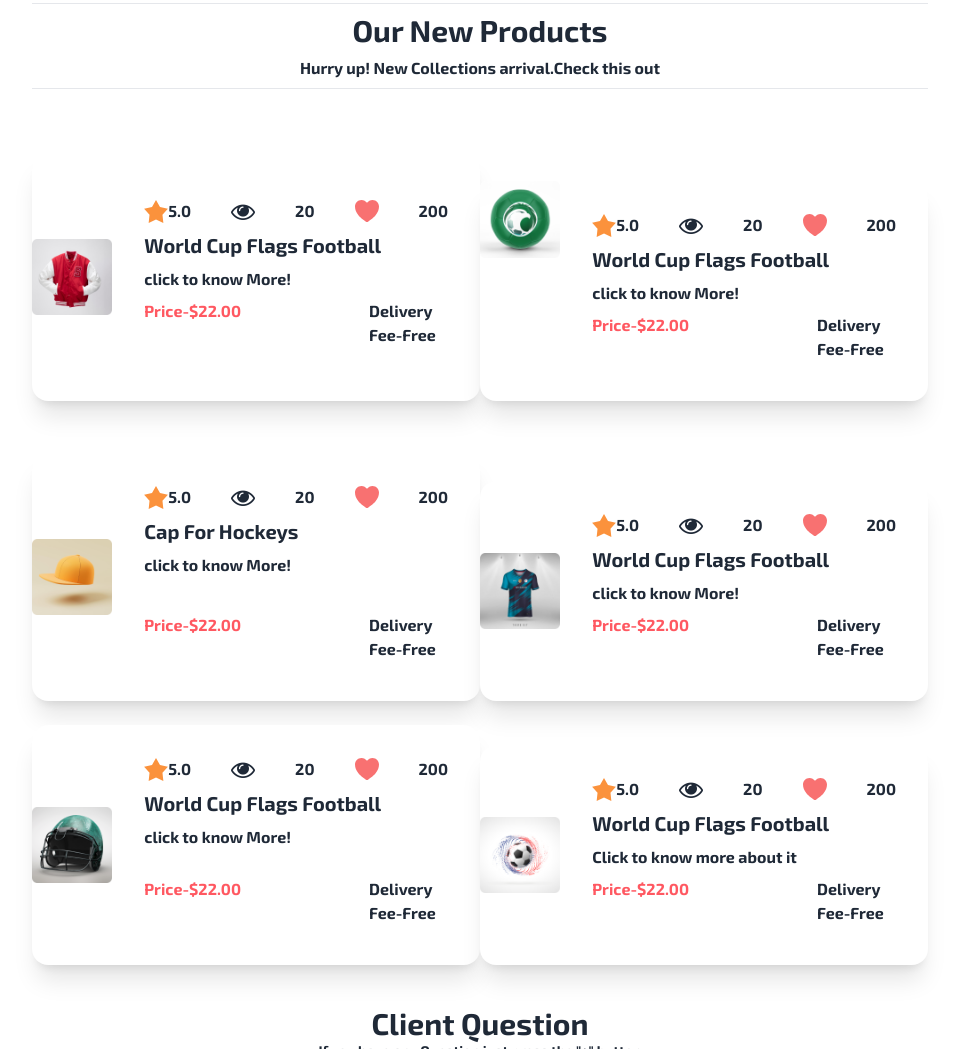
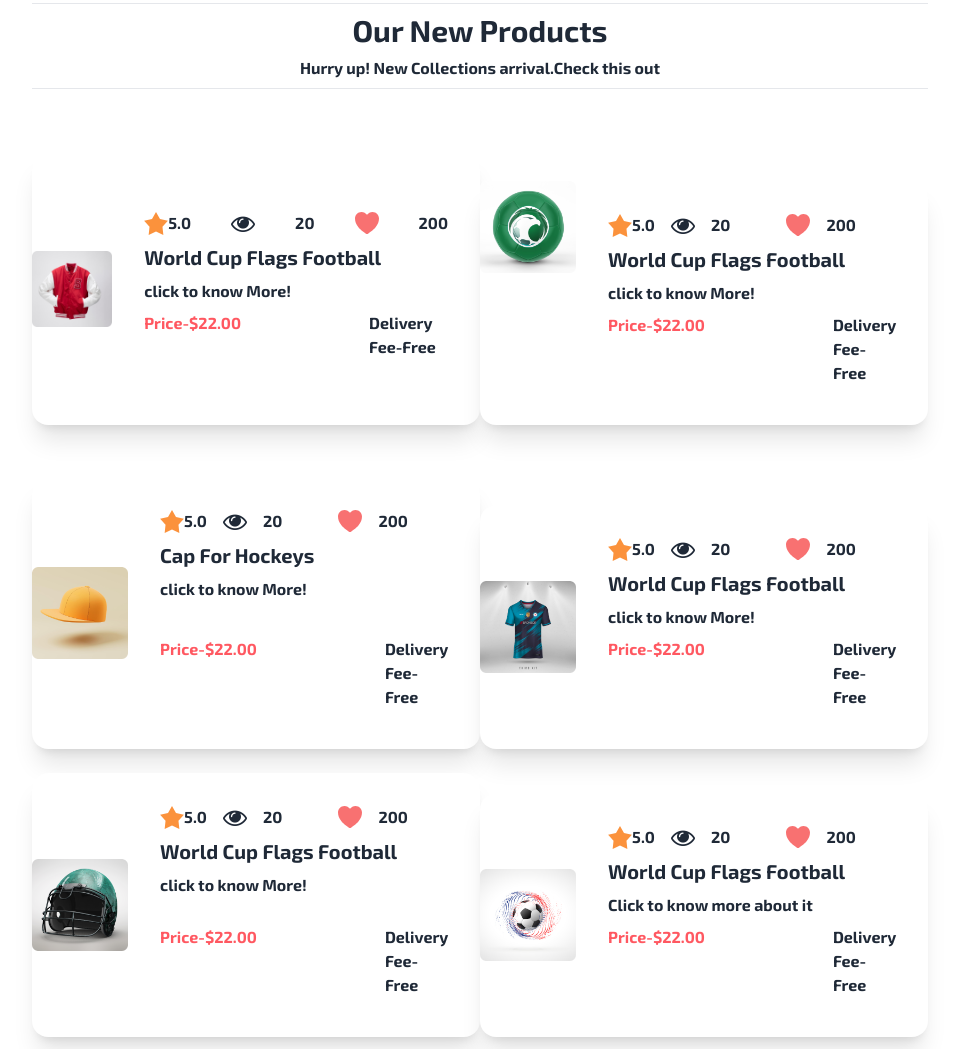
Before and after one commit to Nahian1269/Hocky-s_mod_2024, a plain HTML site: page index.html in a window 1280 px wide. Shown: the part 2653-3702 px from the top of the page, without its empty margins (160-1117 px from the left). Drawn offline with nearby package versions, Linux system fonts and the light colour scheme; a web font is replaced by a local one.

Commit message:
final Version

```diff
--- a/index.html
+++ b/index.html
@@ -308,7 +308,7 @@
                 </div>
 
                 <div class="card-body">
-                    <div class="flex justify-between gap-10  ">
+                    <div class="flex justify-between gap-4  ">
                         <div class="rating">
                             <input type="radio" name="rating-2" class="mask mask-star-2 bg-orange-400" />
                             <p>5.0</p>
@@ -340,7 +340,7 @@
             <div class="card card-side bg-base-100 shadow-xl max-sm:flex-col">
                 <figure><img src="Images/7.png" alt="Movie" /></figure>
                 <div class="card-body">
-                    <div class="flex justify-between gap-10  ">
+                    <div class="flex justify-between gap-4  ">
                         <div class="rating">
                             <input type="radio" name="rating-2" class="mask mask-star-2 bg-orange-400" />
                             <p>5.0</p>
@@ -369,7 +369,7 @@
             <div class="card card-side bg-base-100 shadow-xl max-sm:flex-col mt-7">
                 <figure><img src="Images/8.png" alt="Movie" /></figure>
                 <div class="card-body">
-                    <div class="flex justify-between gap-10  ">
+                    <div class="flex justify-between gap-4  ">
                         <div class="rating">
                             <input type="radio" name="rating-2" class="mask mask-star-2 bg-orange-400" />
                             <p>5.0</p>
@@ -401,7 +401,7 @@
             <div class="card card-side bg-base-100 shadow-xl max-sm:flex-col">
                 <figure><img src="Images/9.png" alt="Movie" /></figure>
                 <div class="card-body">
-                    <div class="flex justify-between gap-10  ">
+                    <div class="flex justify-between gap-4  ">
                         <div class="rating">
                             <input type="radio" name="rating-2" class="mask mask-star-2 bg-orange-400" />
                             <p>5.0</p>
@@ -430,7 +430,7 @@
             <div class="card card-side bg-base-100 shadow-xl max-sm:flex-col mt-5">
                 <figure><img src="Images/10.png" alt="Movie" /></figure>
                 <div class="card-body">
-                    <div class="flex justify-between gap-10  ">
+                    <div class="flex justify-between gap-4  ">
                         <div class="rating">
                             <input type="radio" name="rating-2" class="mask mask-star-2 bg-orange-400" />
                             <p>5.0</p>
```
